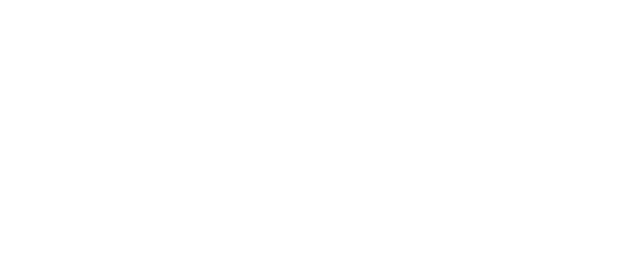
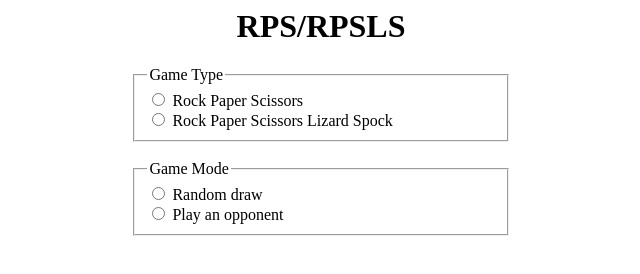
Before and after one commit to comp426-2023-spring/e02-RayCurse, a website: page public/index.html in a window 1280 px wide. Shown: the whole page, without its empty margins (319-959 px from the left). Drawn offline with Linux system fonts and the light colour scheme.

Commit message:
Add game options html

```diff
--- a/package.json
+++ b/package.json
@@ -5,9 +5,9 @@
   "main": "server.js",
   "type": "module",
   "scripts": {
-    "test": "nodemon -e js,css,html server.js --port=5000 --debug",
+    "test": "nodemon -e js,css,html server.js --port=5001 --debug",
     "start": "node server.js",
-    "demo": "nodemon -e js,css,html server.js --port=5000 --stat=demo"
+    "demo": "nodemon -e js,css,html server.js --port=5001 --stat=demo"
   },
   "keywords": [
     "node",
--- a/public/index.html
+++ b/public/index.html
@@ -2,11 +2,32 @@
     <head>
         <title>Rock</title>
         <!-- Link to your script file(s) and CSS in here somewhere -->
+        <link rel="stylesheet" href="styles.css">
     </head>
     <body>
 
-    <!-- Your interface markup goes here -->
-    <!-- For interface examples, look in the `/examples/` directory in the root of your starter code repo. -->
+        <!-- Your interface markup goes here -->
+        <!-- For interface examples, look in the `/examples/` directory in the root of your starter code repo. -->
+
+        <h1>RPS/RPSLS</h1>
+
+        <form>
+            <fieldset>
+                <legend>Game Type</legend>
+                <input type="radio" id="rps" name="selected_game" value="rps">
+                <label for="rps">Rock Paper Scissors </label> <br>
+                <input type="radio" id="rpsls" name="selected_game" value="rpsls">
+                <label for="rpsls">Rock Paper Scissors Lizard Spock </label>
+            </fieldset> <br>
+
+            <fieldset>
+                <legend>Game Mode</legend>
+                <input type="radio" id="draw" name="game_mode" value="draw">
+                <label for="rps">Random draw</label> <br>
+                <input type="radio" id="opponent" name="game_mode" value="opponent">
+                <label for="rpsls">Play an opponent</label>
+            </fieldset>
+        </form>
 
     </body>
 </html>
--- a/public/styles.css
+++ b/public/styles.css
@@ -2,7 +2,13 @@ body {
 }
 
 h1 {
+    text-align: center;
 }
 
 p {
 }
+
+form {
+    margin: 0 auto;
+    width:30%;
+}
```
